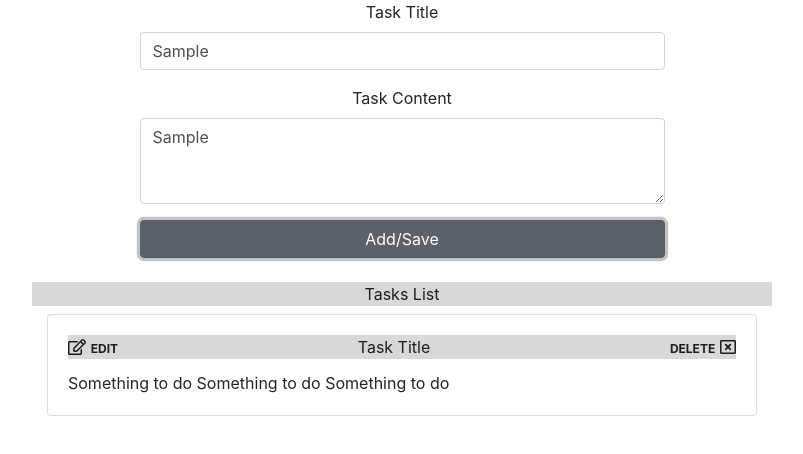
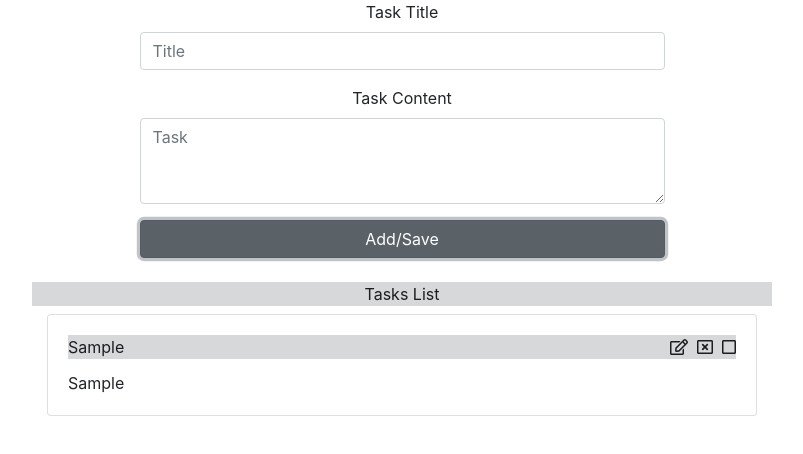
Before and after one commit to arashshoar/simple-todo-app, a React (Create React App) app: page / in a window 1280 px wide. Both pictures are taken after typing "Sample", "Sample" into the empty fields and a click on the button "Add/Save". Shown: the top 454 px of the page, without its empty margins (238-1041 px from the left). Built offline with nearby package versions, Linux system fonts and the light colour scheme; the HTML template or start-up script is replaced by a standard one.

Commit message:
status is done

```diff
--- a/src/components/TodoContainer.js
+++ b/src/components/TodoContainer.js
@@ -1,13 +1,21 @@
-import React from 'react'
+import React, { useState } from 'react'
 import TodoList from './TodoList'
 import TodoPanel from './TodoPanel'
 
-const TodoContainer = ({ todoData = [{title: 'Task Title', todo: 'Something to do', status: 'Pending'}] }) => {
+const TodoContainer = () => {
+
+  // const defaultTodo = {
+  //   title: 'Task Title',
+  //   content: "Do Something do something do something do something",
+  // }
+
+  const defaultTodo = []
+  const [todoData, setTodoData] = useState(defaultTodo)
 
   return (
     <div className="container">
-      <TodoPanel />
-      <TodoList />
+      <TodoPanel todoData={todoData} setTodoData={setTodoData} />
+      <TodoList todoData={todoData} setTodoData={setTodoData} />
     </div>
   )
 }
--- a/src/components/TodoList.js
+++ b/src/components/TodoList.js
@@ -1,8 +1,15 @@
 import React from 'react'
 import { FontAwesomeIcon } from '@fortawesome/react-fontawesome'
-import { faEdit, faWindowClose } from '@fortawesome/free-regular-svg-icons'
+import { faEdit, faWindowClose, faCheckSquare, faSquare } from '@fortawesome/free-regular-svg-icons'
 
-const TodoList = ({ todoData = [{title: 'Task Title', todo: 'Something to do Something to do Something to do ', status: 'Pending'}] }) => {
+const changeStatus = ({ id, todoData, setTodoData }) => {
+  const todoDataCp = [...todoData]
+  const selectedTask = todoDataCp.find(task => task.id === id)
+  selectedTask.status = !selectedTask.status
+  setTodoData(todoDataCp)
+}
+
+const TodoList = ({ todoData, setTodoData }) => {
 
   return (
     <div className="container">
@@ -11,18 +18,32 @@ const TodoList = ({ todoData = [{title: 'Task Title', todo: 'Something to do Som
       </div>
 
       {
-        todoData.map(task => (
-          <div className="row justify-content-center">
+        todoData.map(({ id, title, status, content }) => (
+          <div key={id} className="row justify-content-center">
             <div className='col-8'>
               <div className="card">
                 <div className="card-body">
                   <div className="card-title d-flex justify-content-between alert-dark">
-                    <div href="#"><FontAwesomeIcon icon={faEdit}/><span className="badge text-uppercase bg-outline">Edit</span></div>
-                    {task.title}
-                    <div href="#"><span className="badge text-uppercase bg-outline">Delete</span><FontAwesomeIcon icon={faWindowClose}/></div>
+                    <div>{title}</div>
+                    <div className="d-flex" style={{cursor: 'pointer'}}>
+                      <div>
+                        <FontAwesomeIcon icon={faEdit}/>
+                      </div>
+                      <div>
+                        <span>&nbsp;&nbsp;</span>
+                        <FontAwesomeIcon icon={faWindowClose}/>
+                      </div>
+                      <div>
+                        <span>&nbsp;&nbsp;</span>
+                        <FontAwesomeIcon
+                          onClick={() => changeStatus({id, todoData, setTodoData})}
+                          icon={status ? faCheckSquare :faSquare}
+                        />
+                      </div>
+                    </div>
                   </div>
                   <div className="d-flex justify-content-between">
-                    <div>{task.todo}</div>
+                    <div>{content}</div>
                   </div>
                 </div>
               </div>
--- a/src/components/TodoPanel.js
+++ b/src/components/TodoPanel.js
@@ -1,17 +1,40 @@
-import React from 'react'
+import React, { useState } from 'react'
 
-const TodoPanel = () => (
+const resetForm = (setTitle, setContent) => {
+  setTitle('')
+  setContent('')
+}
+
+const addTask = ({ todoData, setTodoData, title, content, status, setTitle, setContent }) => {
+  const newTaske = {
+    title,
+    content,
+    status,
+  }
+  newTaske.id = Date.now()
+
+  setTodoData([...todoData, newTaske])
+  resetForm(setTitle, setContent)
+}
+
+const TodoPanel = ({todoData, setTodoData, status}) => {
+  const [title, setTitle] = useState('')
+  const [content, setContent] = useState('')
+
+
+  return (
     <div className="d-flex flex-column col-6 m-auto">
       <div className="mb-3">
-      <label htmlFor="exampleFormControlInput1" className="form-label">Task Title</label>
-      <input type="text" className="form-control" id="exampleFormControlInput1" placeholder="name@example.com" />
+        <label htmlFor="taskTitle" className="form-label">Task Title</label>
+        <input id="taskTitle" value={title} onChange={event => setTitle(event.target.value)} type="text" className="form-control" placeholder="Title" />
       </div>
       <div className="mb-3">
-      <label htmlFor="exampleFormControlTextarea1" className="form-label">Task Content</label>
-      <textarea className="form-control" id="exampleFormControlTextarea1" rows="3" />
+        <label htmlFor="taskContent" className="form-label">Task Content</label>
+        <textarea id="taskContent" value={content} onChange={event => setContent(event.target.value)} className="form-control" placeholder="Task" rows="3" />
       </div>
-    <button className="btn btn-secondary mb-4">Add/Save</button>
+      <button onClick={() => addTask({todoData, setTodoData, title, content, status, setTitle, setContent})} className="btn btn-secondary mb-4">Add/Save</button>
     </div>
   )
+}
 
 export default TodoPanel
```
Lines whose indentation alone changed are shown as unchanged.
